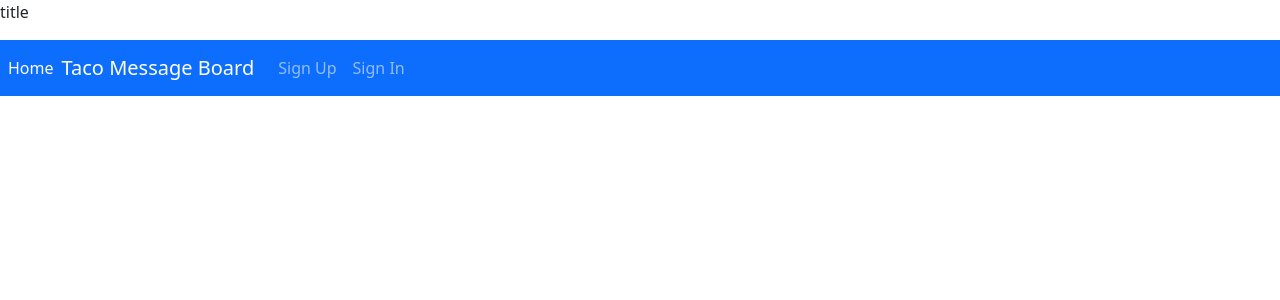
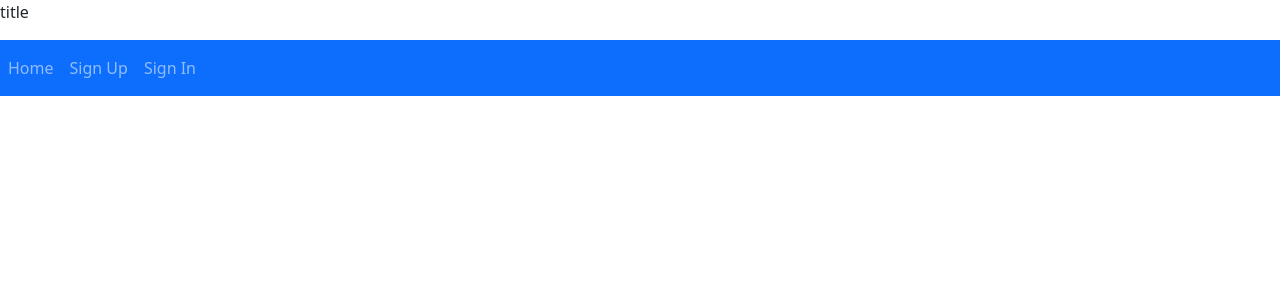
Before and after one commit to team-taco-project/taco-message-board-client, a React (Create React App) app: page / in a window 1280 px wide. Shown: the top 300 px of the page. Built offline with nearby package versions, Linux system fonts and the light colour scheme.

Commit message:
Add delete functionality got delete working and changed routes for home button in nav

```diff
--- a/src/App.js
+++ b/src/App.js
@@ -110,7 +110,7 @@ class App extends Component {
           />
           <AuthenticatedRoute
             user={user}
-            path='/post/:id'
+            exact path='/post/:id'
             render={() => <ShowPost msgAlert={this.msgAlert} user={user}/>}
           />
         </main>
--- a/src/components/Header/Header.js
+++ b/src/components/Header/Header.js
@@ -1,7 +1,7 @@
 import React, { Fragment } from 'react'
 import Nav from 'react-bootstrap/Nav'
 import Navbar from 'react-bootstrap/Navbar'
-import { Link, NavLink } from 'react-router-dom'
+import { NavLink } from 'react-router-dom'
 
 const authenticatedOptions = (
   <Fragment>
@@ -26,7 +26,7 @@ const unauthenticatedOptions = (
 
 const alwaysOptions = (
   <Fragment>
-    <NavLink exact to='/' className='nav-link'>Home</NavLink>
+    <NavLink exact to='/posts-all' className='nav-link'>Home</NavLink>
   </Fragment>
 )
 
@@ -39,9 +39,6 @@ const Header = ({ user }) => (
           <span className='navbar-text mr-2'>Welcome, {user.email}</span>
         )}
         {alwaysOptions}
-        <Navbar.Brand>
-          <Link to='/' style={{ color: '#FFF', textDecoration: 'none' }}>Taco Message Board</Link>
-        </Navbar.Brand>
         {user ? authenticatedOptions : unauthenticatedOptions}
       </Nav>
     </Navbar.Collapse>
--- a/src/components/post/ShowPost.js
+++ b/src/components/post/ShowPost.js
@@ -1,16 +1,16 @@
 import React, { Component } from 'react'
 import { withRouter } from 'react-router-dom'
 // API request
-import { showPost } from '../../api/post'
+import { showPost, deletePost } from '../../api/post'
 import Button from 'react-bootstrap/Button'
 import Card from 'react-bootstrap/Card'
 
-class UpdatePost extends Component {
+class ShowPost extends Component {
   constructor (props) {
     super(props)
 
     this.state = {
-      // using null as a starting value will help us manage the "loading state" of our UpdateMovie component
+      // using null as a starting value will help us manage the "loading state" of our ShowMovie component
       post: { // this should not be null
         title: '', // must provide starting values for the form inputs
         subject: '',
@@ -38,6 +38,15 @@ class UpdatePost extends Component {
       }))
   }
 
+  handleDeletePost = (event) => {
+    const { match, user, msgAlert, history } = this.props
+    deletePost(match.params.id, user)
+      // Redirect to the list of posts
+      .then(() => history.push('/posts-all'))
+      .then(() => msgAlert({ heading: 'Delete post successfully', message: 'post is no more', variant: 'success' }))
+      .catch(err => msgAlert({ heading: 'Delete post failed :(', message: 'Something went wrong: ' + err.message, variant: 'danger' }))
+  }
+
   render () {
     const { title, subject, content, image } = this.state.post
     return (
@@ -59,4 +68,4 @@ class UpdatePost extends Component {
   }
 }
 
-export default withRouter(UpdatePost)
+export default withRouter(ShowPost)
```
Also changed, not shown: src/components/post/DeletePost.js (deleted).
